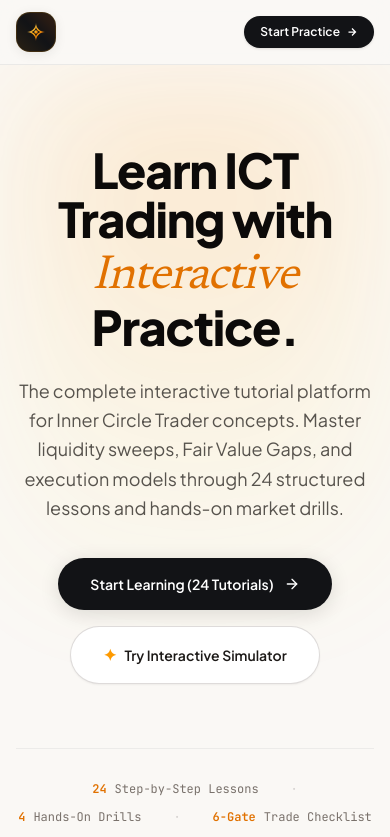
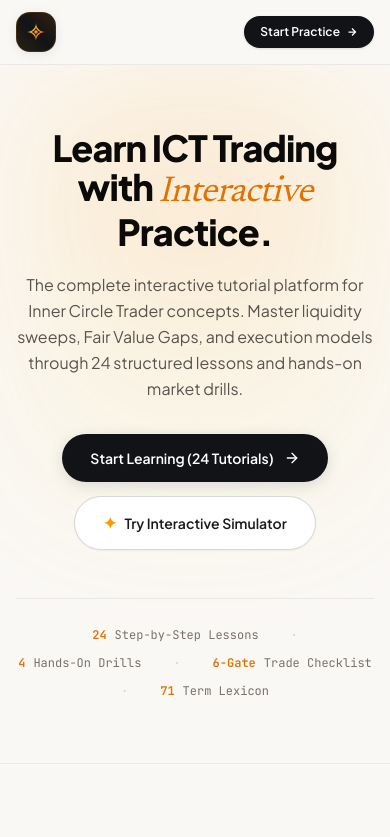
Before and after one commit to rimraf-adi/ict, a Next.js app: page / in a window 390 px wide. Shown: the top 837 px of the page. Built offline with nearby package versions, Linux system fonts and the light colour scheme.

Commit message:
calibrate hero headline scale and spacing

```diff
--- a/src/app/page.tsx
+++ b/src/app/page.tsx
@@ -25,17 +25,17 @@ export default function HomePage() {
       {/* -------------------------------------------------------------------- */}
       {/* 1. HERO SECTION: EDITORIAL HEADLINE + CLEAN AMBIENCE                 */}
       {/* -------------------------------------------------------------------- */}
-      <section className="relative pt-20 pb-20 md:pt-32 md:pb-28 overflow-hidden">
+      <section className="relative pt-16 pb-16 md:pt-24 md:pb-24 overflow-hidden">
 
-        {/* Soft, Diffuse Warm Glow (Mitra style) */}
-        <div className="absolute top-0 left-1/2 -translate-x-1/2 w-full max-w-5xl h-[560px] pointer-events-none opacity-80">
-          <div className="absolute inset-0 bg-radial-[circle_at_50%_20%] from-orange-400/20 via-amber-300/10 to-transparent blur-3xl" />
+        {/* Soft, Diffuse Warm Glow */}
+        <div className="absolute top-0 left-1/2 -translate-x-1/2 w-full max-w-5xl h-[500px] pointer-events-none opacity-80">
+          <div className="absolute inset-0 bg-radial-[circle_at_50%_25%] from-orange-400/20 via-amber-300/10 to-transparent blur-3xl" />
         </div>
 
         <div className="relative mx-auto max-w-5xl px-4 sm:px-6 lg:px-8 text-center">
 
-          {/* Master Headline: High-Status Editorial Serif + Modern Sans */}
-          <h1 className="text-5xl sm:text-7xl md:text-8xl font-extrabold tracking-tight text-stone-950 leading-[1.03] max-w-4xl mx-auto">
+          {/* Master Headline: Confident Editorial Scale */}
+          <h1 className="text-4xl sm:text-6xl md:text-7xl font-extrabold tracking-tight text-stone-950 leading-[1.08] max-w-4xl mx-auto">
             Learn ICT Trading with{" "}
             <span className="font-serif italic font-normal text-amber-600">
               Interactive
@@ -43,16 +43,16 @@ export default function HomePage() {
             Practice.
           </h1>
 
-          {/* Subtitle: Crystal clear educational purpose */}
-          <p className="mt-6 text-lg sm:text-xl text-stone-600 max-w-2xl mx-auto font-normal leading-relaxed">
+          {/* Subtitle */}
+          <p className="mt-5 text-base sm:text-lg md:text-xl text-stone-600 max-w-2xl mx-auto font-normal leading-relaxed">
             The complete interactive tutorial platform for Inner Circle Trader concepts. Master liquidity sweeps, Fair Value Gaps, and execution models through 24 structured lessons and hands-on market drills.
           </p>
 
           {/* Call to Actions */}
-          <div className="mt-9 flex flex-wrap items-center justify-center gap-4">
+          <div className="mt-8 flex flex-wrap items-center justify-center gap-3.5">
             <Link
               href="/learn"
-              className="px-8 py-4 rounded-full bg-[#121316] hover:bg-stone-800 text-white font-semibold text-sm shadow-[0_4px_20px_rgba(0,0,0,0.12)] transition-all hover:shadow-[0_8px_30px_rgba(0,0,0,0.2)] hover:-translate-y-0.5 flex items-center gap-2.5 group"
+              className="px-7 py-3.5 sm:px-8 sm:py-4 rounded-full bg-[#121316] hover:bg-stone-800 text-white font-semibold text-sm shadow-[0_4px_16px_rgba(0,0,0,0.12)] transition-all hover:shadow-[0_8px_25px_rgba(0,0,0,0.2)] hover:-translate-y-0.5 flex items-center gap-2.5 group"
             >
               <span>Start Learning (24 Tutorials)</span>
               <ArrowRight className="h-4 w-4 transition-transform group-hover:translate-x-0.5" />
@@ -60,15 +60,15 @@ export default function HomePage() {
 
             <Link
               href="/practice"
-              className="px-8 py-4 rounded-full bg-white hover:bg-stone-50 text-stone-900 font-semibold text-sm border border-stone-300/80 shadow-xs transition-all hover:border-stone-400 hover:shadow-md hover:-translate-y-0.5 flex items-center gap-2"
+              className="px-7 py-3.5 sm:px-8 sm:py-4 rounded-full bg-white hover:bg-stone-50 text-stone-900 font-semibold text-sm border border-stone-300/90 shadow-xs transition-all hover:border-stone-400 hover:shadow-md hover:-translate-y-0.5 flex items-center gap-2"
             >
               <span className="text-amber-500 text-base">✦</span>
               <span>Try Interactive Simulator</span>
             </Link>
           </div>
 
-          {/* Clean Human Trust Metrics Strip */}
-          <div className="mt-16 pt-8 border-t border-stone-200/70 flex flex-wrap items-center justify-center gap-x-8 gap-y-3 text-xs font-mono text-stone-500">
+          {/* Clean Trust Metrics Strip */}
+          <div className="mt-12 pt-7 border-t border-stone-200/80 flex flex-wrap items-center justify-center gap-x-8 gap-y-3 text-xs sm:text-sm font-mono text-stone-500">
             <span className="flex items-center gap-2">
               <span className="text-amber-600 font-bold">24</span> Step-by-Step Lessons
             </span>
@@ -112,7 +112,7 @@ export default function HomePage() {
 
             {/* Card 1: Liquidity Purge */}
             <Link
-              href="/learn/foundations/liquidity-and-order-flow"
+              href="/learn/foundations/liquidity-concepts"
               className="group relative rounded-[28px] bg-white border border-stone-200/90 p-8 flex flex-col justify-between overflow-hidden shadow-xs transition-all duration-300 hover:-translate-y-1 hover:shadow-xl hover:border-amber-300"
             >
               <div className="absolute top-0 right-0 w-44 h-44 bg-gradient-to-bl from-amber-500/12 via-orange-400/8 to-transparent rounded-full blur-2xl pointer-events-none" />
@@ -142,7 +142,7 @@ export default function HomePage() {
 
             {/* Card 2: Fair Value Gaps */}
             <Link
-              href="/learn/foundations/fair-value-gaps-and-imbalances"
+              href="/learn/foundations/imbalances-and-fvg"
               className="group relative rounded-[28px] bg-white border border-stone-200/90 p-8 flex flex-col justify-between overflow-hidden shadow-xs transition-all duration-300 hover:-translate-y-1 hover:shadow-xl hover:border-amber-300"
             >
               <div className="absolute top-0 right-0 w-44 h-44 bg-gradient-to-bl from-yellow-500/15 via-amber-400/8 to-transparent rounded-full blur-2xl pointer-events-none" />
@@ -262,7 +262,7 @@ export default function HomePage() {
 
             {/* Card 6: Execution Models */}
             <Link
-              href="/learn/models/silver-bullet"
+              href="/learn/execution-models/silver-bullet-strategy"
               className="group relative rounded-[28px] bg-white border border-stone-200/90 p-8 flex flex-col justify-between overflow-hidden shadow-xs transition-all duration-300 hover:-translate-y-1 hover:shadow-xl hover:border-rose-300"
             >
               <div className="absolute top-0 right-0 w-44 h-44 bg-gradient-to-bl from-rose-500/12 via-orange-400/8 to-transparent rounded-full blur-2xl pointer-events-none" />
```
